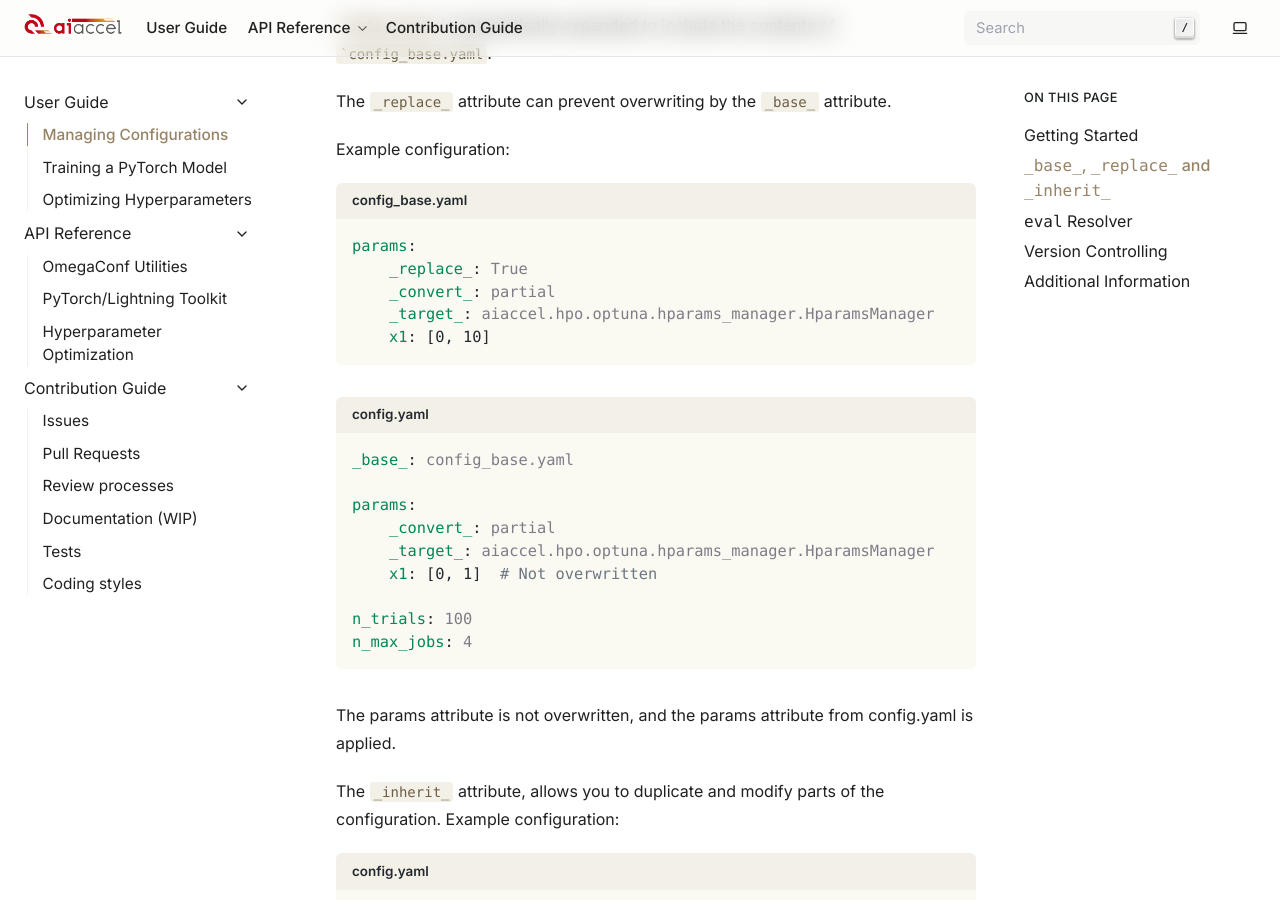
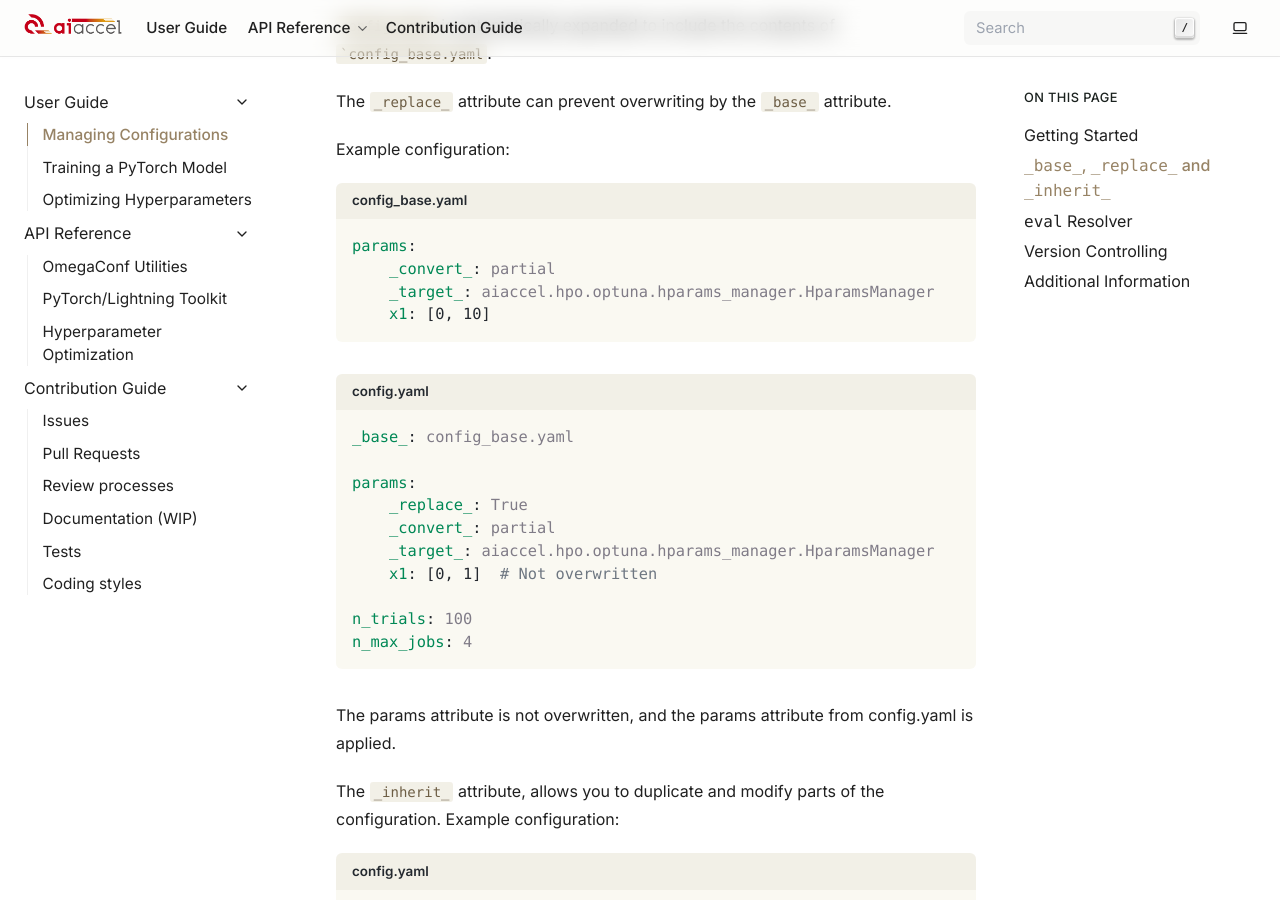
Before and after one commit to aistairc/aiaccel, a Sphinx documentation site: the page built from docs/source/user_guide/config.rst, in a window 1280 px wide and 900 px high, scrolled down 2255 px. Built offline with Sphinx 7.4.7, drawn with Linux system fonts in a browser that asks for light colours; some of the changed lines change nothing that is shown.

Commit message:
Fix docs.

```diff
--- a/docs/source/user_guide/config.rst
+++ b/docs/source/user_guide/config.rst
@@ -104,7 +104,6 @@ Example configuration:
     :caption: config_base.yaml
 
     params:
-        _replace_: True
         _convert_: partial
         _target_: aiaccel.hpo.optuna.hparams_manager.HparamsManager
         x1: [0, 10]
@@ -115,6 +114,7 @@ Example configuration:
     _base_: config_base.yaml
 
     params:
+        _replace_: True
         _convert_: partial
         _target_: aiaccel.hpo.optuna.hparams_manager.HparamsManager
         x1: [0, 1]  # Not overwritten
```
